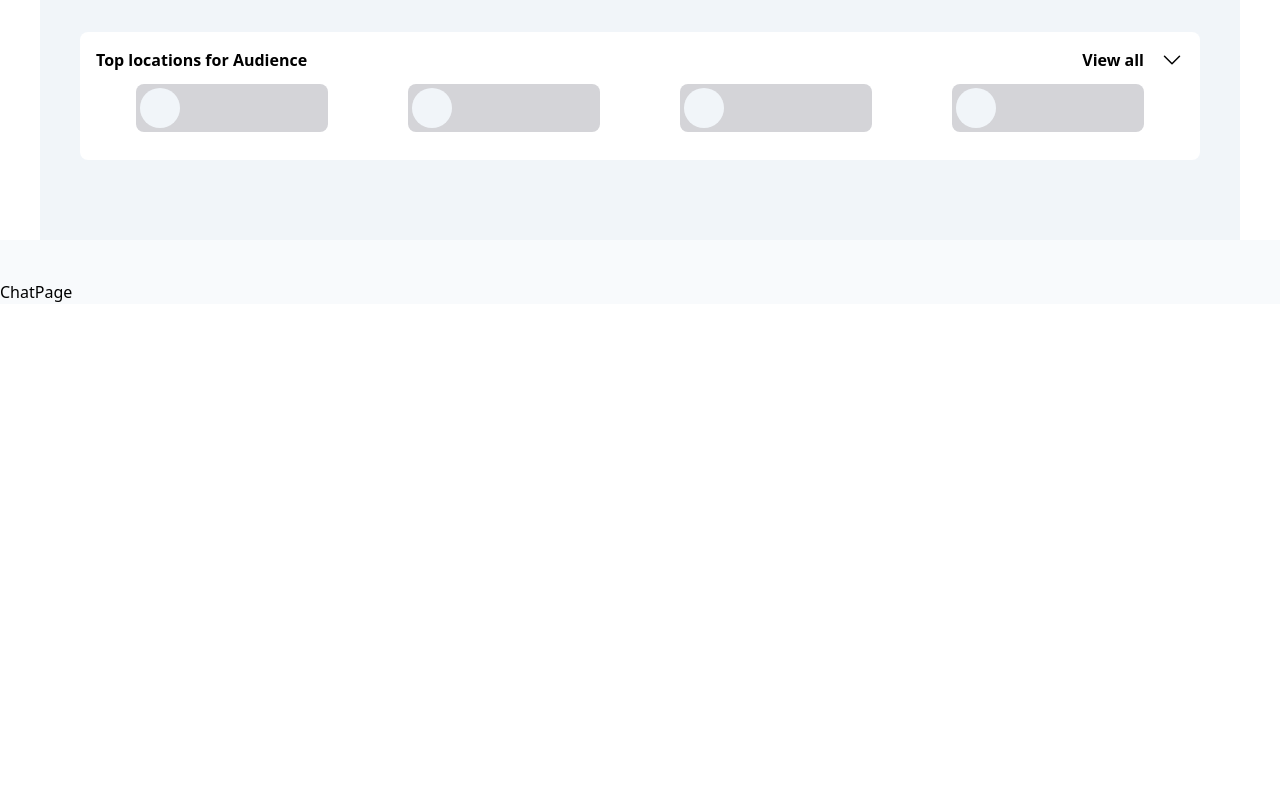
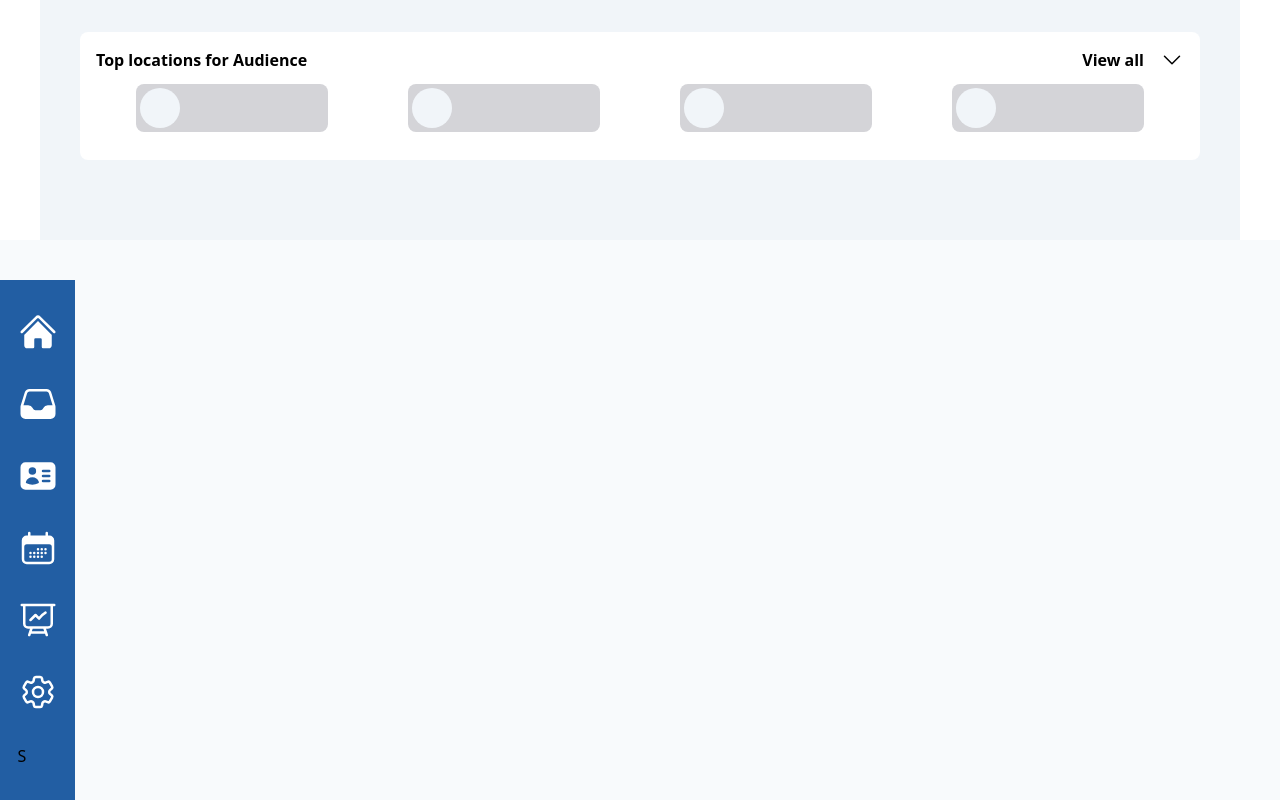
Before and after one commit to Ikendu/linegraph, a React (Vite) app: page / in a window 1280 px wide. Shown: the part 2173-2973 px from the top of the page. Before the commit the page ends 2477 px from the top, so only its background shows below. Built offline with nearby package versions, Linux system fonts and the light colour scheme.

Commit message:
chat sidebar implemented

```diff
--- a/src/assets/Icons.jsx
+++ b/src/assets/Icons.jsx
@@ -47,9 +47,90 @@ export const HomeIcon = () => (
     xmlns='http://www.w3.org/2000/svg'
     viewBox='0 0 24 24'
     fill='currentColor'
-    className='w-6 h-6'
+    className='w-10 h-10 text-white'
   >
     <path d='M11.47 3.841a.75.75 0 0 1 1.06 0l8.69 8.69a.75.75 0 1 0 1.06-1.061l-8.689-8.69a2.25 2.25 0 0 0-3.182 0l-8.69 8.69a.75.75 0 1 0 1.061 1.06l8.69-8.689Z' />
     <path d='m12 5.432 8.159 8.159c.03.03.06.058.091.086v6.198c0 1.035-.84 1.875-1.875 1.875H15a.75.75 0 0 1-.75-.75v-4.5a.75.75 0 0 0-.75-.75h-3a.75.75 0 0 0-.75.75V21a.75.75 0 0 1-.75.75H5.625a1.875 1.875 0 0 1-1.875-1.875v-6.198a2.29 2.29 0 0 0 .091-.086L12 5.432Z' />
   </svg>
 )
+
+export const InboxIcon = () => (
+  <svg
+    xmlns='http://www.w3.org/2000/svg'
+    viewBox='0 0 24 24'
+    fill='currentColor'
+    className='w-10 h-10 text-white'
+  >
+    <path
+      fillRule='evenodd'
+      d='M6.912 3a3 3 0 0 0-2.868 2.118l-2.411 7.838a3 3 0 0 0-.133.882V18a3 3 0 0 0 3 3h15a3 3 0 0 0 3-3v-4.162c0-.299-.045-.596-.133-.882l-2.412-7.838A3 3 0 0 0 17.088 3H6.912Zm13.823 9.75-2.213-7.191A1.5 1.5 0 0 0 17.088 4.5H6.912a1.5 1.5 0 0 0-1.434 1.059L3.265 12.75H6.11a3 3 0 0 1 2.684 1.658l.256.513a1.5 1.5 0 0 0 1.342.829h3.218a1.5 1.5 0 0 0 1.342-.83l.256-.512a3 3 0 0 1 2.684-1.658h2.844Z'
+      clipRule='evenodd'
+    />
+  </svg>
+)
+
+export const EventIcon = () => (
+  <svg
+    xmlns='http://www.w3.org/2000/svg'
+    viewBox='0 0 24 24'
+    fill='currentColor'
+    className='w-10 h-10 text-white'
+  >
+    <path d='M12.75 12.75a.75.75 0 1 1-1.5 0 .75.75 0 0 1 1.5 0ZM7.5 15.75a.75.75 0 1 0 0-1.5.75.75 0 0 0 0 1.5ZM8.25 17.25a.75.75 0 1 1-1.5 0 .75.75 0 0 1 1.5 0ZM9.75 15.75a.75.75 0 1 0 0-1.5.75.75 0 0 0 0 1.5ZM10.5 17.25a.75.75 0 1 1-1.5 0 .75.75 0 0 1 1.5 0ZM12 15.75a.75.75 0 1 0 0-1.5.75.75 0 0 0 0 1.5ZM12.75 17.25a.75.75 0 1 1-1.5 0 .75.75 0 0 1 1.5 0ZM14.25 15.75a.75.75 0 1 0 0-1.5.75.75 0 0 0 0 1.5ZM15 17.25a.75.75 0 1 1-1.5 0 .75.75 0 0 1 1.5 0ZM16.5 15.75a.75.75 0 1 0 0-1.5.75.75 0 0 0 0 1.5ZM15 12.75a.75.75 0 1 1-1.5 0 .75.75 0 0 1 1.5 0ZM16.5 13.5a.75.75 0 1 0 0-1.5.75.75 0 0 0 0 1.5Z' />
+    <path
+      fillRule='evenodd'
+      d='M6.75 2.25A.75.75 0 0 1 7.5 3v1.5h9V3A.75.75 0 0 1 18 3v1.5h.75a3 3 0 0 1 3 3v11.25a3 3 0 0 1-3 3H5.25a3 3 0 0 1-3-3V7.5a3 3 0 0 1 3-3H6V3a.75.75 0 0 1 .75-.75Zm13.5 9a1.5 1.5 0 0 0-1.5-1.5H5.25a1.5 1.5 0 0 0-1.5 1.5v7.5a1.5 1.5 0 0 0 1.5 1.5h13.5a1.5 1.5 0 0 0 1.5-1.5v-7.5Z'
+      clipRule='evenodd'
+    />
+  </svg>
+)
+
+export const ContactIcon = () => (
+  <svg
+    xmlns='http://www.w3.org/2000/svg'
+    viewBox='0 0 24 24'
+    fill='currentColor'
+    className='w-10 h-10 text-white'
+  >
+    <path
+      fillRule='evenodd'
+      d='M4.5 3.75a3 3 0 0 0-3 3v10.5a3 3 0 0 0 3 3h15a3 3 0 0 0 3-3V6.75a3 3 0 0 0-3-3h-15Zm4.125 3a2.25 2.25 0 1 0 0 4.5 2.25 2.25 0 0 0 0-4.5Zm-3.873 8.703a4.126 4.126 0 0 1 7.746 0 .75.75 0 0 1-.351.92 7.47 7.47 0 0 1-3.522.877 7.47 7.47 0 0 1-3.522-.877.75.75 0 0 1-.351-.92ZM15 8.25a.75.75 0 0 0 0 1.5h3.75a.75.75 0 0 0 0-1.5H15ZM14.25 12a.75.75 0 0 1 .75-.75h3.75a.75.75 0 0 1 0 1.5H15a.75.75 0 0 1-.75-.75Zm.75 2.25a.75.75 0 0 0 0 1.5h3.75a.75.75 0 0 0 0-1.5H15Z'
+      clipRule='evenodd'
+    />
+  </svg>
+)
+
+export const SettingIcon = () => (
+  <svg
+    xmlns='http://www.w3.org/2000/svg'
+    fill='none'
+    viewBox='0 0 24 24'
+    strokeWidth={1.5}
+    stroke='currentColor'
+    className='w-10 h-10 text-white'
+  >
+    <path
+      strokeLinecap='round'
+      strokeLinejoin='round'
+      d='M9.594 3.94c.09-.542.56-.94 1.11-.94h2.593c.55 0 1.02.398 1.11.94l.213 1.281c.063.374.313.686.645.87.074.04.147.083.22.127.325.196.72.257 1.075.124l1.217-.456a1.125 1.125 0 0 1 1.37.49l1.296 2.247a1.125 1.125 0 0 1-.26 1.431l-1.003.827c-.293.241-.438.613-.43.992a7.723 7.723 0 0 1 0 .255c-.008.378.137.75.43.991l1.004.827c.424.35.534.955.26 1.43l-1.298 2.247a1.125 1.125 0 0 1-1.369.491l-1.217-.456c-.355-.133-.75-.072-1.076.124a6.47 6.47 0 0 1-.22.128c-.331.183-.581.495-.644.869l-.213 1.281c-.09.543-.56.94-1.11.94h-2.594c-.55 0-1.019-.398-1.11-.94l-.213-1.281c-.062-.374-.312-.686-.644-.87a6.52 6.52 0 0 1-.22-.127c-.325-.196-.72-.257-1.076-.124l-1.217.456a1.125 1.125 0 0 1-1.369-.49l-1.297-2.247a1.125 1.125 0 0 1 .26-1.431l1.004-.827c.292-.24.437-.613.43-.991a6.932 6.932 0 0 1 0-.255c.007-.38-.138-.751-.43-.992l-1.004-.827a1.125 1.125 0 0 1-.26-1.43l1.297-2.247a1.125 1.125 0 0 1 1.37-.491l1.216.456c.356.133.751.072 1.076-.124.072-.044.146-.086.22-.128.332-.183.582-.495.644-.869l.214-1.28Z'
+    />
+    <path strokeLinecap='round' strokeLinejoin='round' d='M15 12a3 3 0 1 1-6 0 3 3 0 0 1 6 0Z' />
+  </svg>
+)
+
+export const ChartIcon = () => (
+  <svg
+    xmlns='http://www.w3.org/2000/svg'
+    fill='none'
+    viewBox='0 0 24 24'
+    strokeWidth={1.5}
+    stroke='currentColor'
+    className='w-10 h-10 text-white'
+  >
+    <path
+      strokeLinecap='round'
+      strokeLinejoin='round'
+      d='M3.75 3v11.25A2.25 2.25 0 0 0 6 16.5h2.25M3.75 3h-1.5m1.5 0h16.5m0 0h1.5m-1.5 0v11.25A2.25 2.25 0 0 1 18 16.5h-2.25m-7.5 0h7.5m-7.5 0-1 3m8.5-3 1 3m0 0 .5 1.5m-.5-1.5h-9.5m0 0-.5 1.5m.75-9 3-3 2.148 2.148A12.061 12.061 0 0 1 16.5 7.605'
+    />
+  </svg>
+)
--- a/src/components/ChatPage.jsx
+++ b/src/components/ChatPage.jsx
@@ -1,4 +1,41 @@
+import {
+  ChartIcon,
+  ContactIcon,
+  EventIcon,
+  HomeIcon,
+  InboxIcon,
+  SettingIcon,
+} from '../assets/Icons'
+
 const ChatPage = () => {
-  return <div>ChatPage</div>
+  return (
+    <div>
+      <nav className=' bg-[#225EA3] w-[75px] align-middle content-center pt-8'>
+        <div className='w-10 mx-auto '>
+          <div className='flex gap-4 items-center pb-8 w-20'>
+            <HomeIcon />
+          </div>
+          <div className='flex gap-4 items-center pb-8 w-20'>
+            <InboxIcon />
+          </div>
+          <div className='flex gap-4 items-center pb-8 w-20'>
+            <ContactIcon />
+          </div>
+          <div className='flex gap-4 items-center pb-8 w-20'>
+            <EventIcon />
+          </div>
+          <div className='flex gap-4 items-center pb-8 w-20'>
+            <ChartIcon />
+          </div>
+          <div className='flex gap-4 items-center pb-8 w-20'>
+            <SettingIcon />
+          </div>
+          <div className='flex gap-4 items-center pb-8 w-20'>
+            <h3>{`S`}</h3>
+          </div>
+        </div>
+      </nav>
+    </div>
+  )
 }
 export default ChatPage
```
